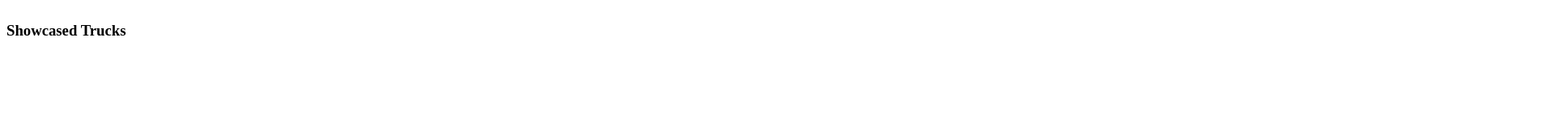
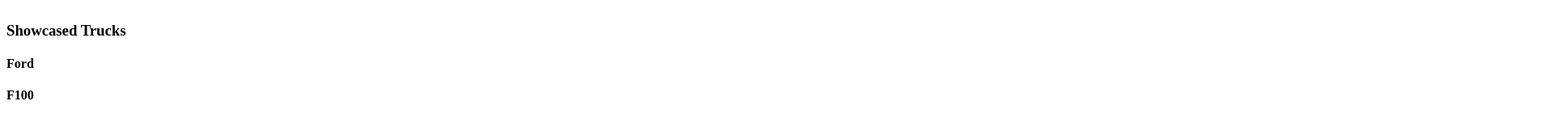
Before and after one commit to Josec1997/phase-2-final-project, a React (Create React App) app in the folder phase-2-final-project/: page /trucks in a window 1280 px wide. Shown: the part 411-557 px from the top of the page at 81% size, 1920 px wide, since content can reach past the window. Built offline with nearby package versions, Linux system fonts and the light colour scheme; data requests are answered from the project's data file; the HTML template or start-up script is replaced by a standard one.

Commit message:
bug fixing edits

```diff
--- a/phase-2-final-project/package.json
+++ b/phase-2-final-project/package.json
@@ -14,7 +14,7 @@
   },
   "scripts": {
     "start": "react-scripts start",
-    "server": "json-server --watch db.json -p 3000",
+    "server": "json-server --watch db.json -p 4000",
     "build": "react-scripts build",
     "test": "react-scripts test",
     "eject": "react-scripts eject"
--- a/phase-2-final-project/src/App.js
+++ b/phase-2-final-project/src/App.js
@@ -12,7 +12,7 @@
 
   const [trucks,setTrucks] = useState([])
 
-  useEffect( () =>{
+  useEffect( () => {
     fetch("http://localhost:4000/trucks")
     .then(r => r.json())
     .then (truckData => {
--- a/phase-2-final-project/src/Truck.js
+++ b/phase-2-final-project/src/TruckCard.js
@@ -1,6 +1,6 @@
 import React from "react";
 
-function Truck({id,make,image,model,likes}) {
+function TruckCard({id,make,image,model,likes}) {
 
 
     return (
@@ -13,4 +13,4 @@
     )
 }
 
-export default Truck
+export default TruckCard
--- a/phase-2-final-project/src/TruckContainer.js
+++ b/phase-2-final-project/src/TruckContainer.js
@@ -1,13 +1,13 @@
 import React from "react";
-import Truck from "./Truck"
+import TruckCard from "./TruckCard"
 
 function TruckContainer({trucks}){
 
 
-
+ console.log(trucks)
 
     const truckObj =trucks.map(truck => {
-        <Truck
+        return <TruckCard
         truck={truck}
         key={truck.id}
         make={truck.make}
@@ -16,7 +16,7 @@
         likes={truck.likes}/>
     })
 
-    console.log(truckObj)
+    console.log("TruckCard! :",truckObj)
 
     return (
         <div className="TruckGallery" >
```
